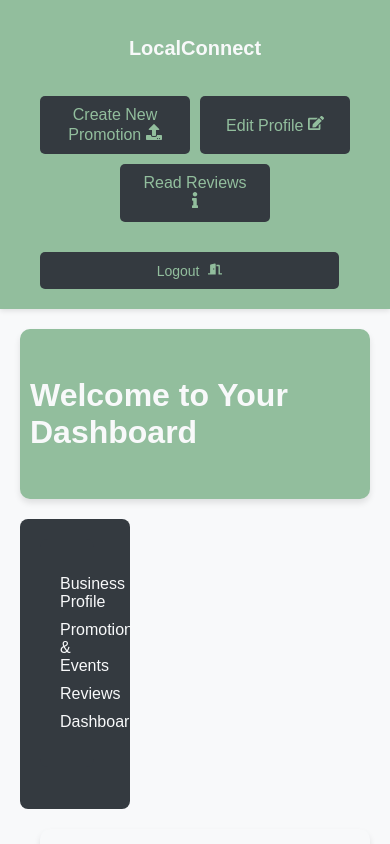
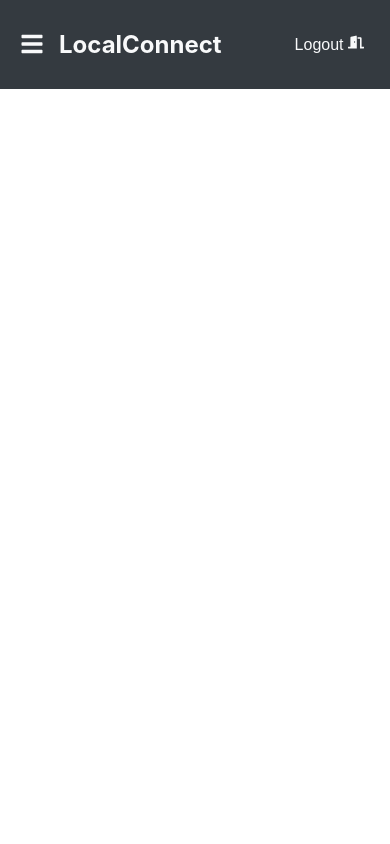
Before and after one commit to juzgit/Business-Discovery, a React (Create React App) app in the folder business-discovery/: page / in a window 390 px wide. Shown: the top 844 px of the page. Built offline with nearby package versions, Linux system fonts and the light colour scheme.

Commit message:
Removed the sidebar and replaced it with a menu header

```diff
--- a/business-discovery/src/App.js
+++ b/business-discovery/src/App.js
@@ -6,8 +6,11 @@ import { BrowserRouter as Router, Route, Routes } from "react-router-dom";
 //import UserDiscoverBusiness from "./userPages/DiscoverBusinessPage";
 //import CategoriesPage from "./userPages/CategoriesPage";
 //import UserProfile from "./userPages/UserProfilePage";
-import BusinessUserHP from "./BusinessPages/BusinessUserHP";
 
+
+//import BusinessUserHP from "./BusinessPages/BusinessUserHP";
+import BusinessHeader from "./BusinessPages/BusinessHeader";
+//import BusinessMenuHeader from "./BusinessPages/BusinessMenuHeaderComponent";
 //import BusinessProfile from "./BusinessPages/BusinessProfile";
 //import BusinessPromotions from "./BusinessPages/PromotionsPage";
 //import BusinessReviews from "./BusinessPages/ReviewsPage";
@@ -17,7 +20,7 @@ function App() {
     <div className="App">
         <Router>
             <Routes>
-            <Route path="/" element={<BusinessUserHP   />} />
+            <Route path="/" element={<BusinessHeader />} />
             </Routes>
         </Router>
     </div>
--- a/business-discovery/src/BusinessPages/BusinessHeader.js
+++ b/business-discovery/src/BusinessPages/BusinessHeader.js
@@ -1,30 +1,21 @@
 import React from "react";
-import { FaEdit, FaUpload, FaInfo, FaDoorOpen } from "react-icons/fa";
+import { FaDoorOpen } from "react-icons/fa";
 import '../businessPageStyling/businessHeader.scss';
+import BusinessMenuHeader from "./BusinessMenuHeaderComponent";
 
 const BusinessHeader = () => {
     return(
         <div className="header">
-            <div className="business-name-header">
+
+            <div className="header-left">
+                <BusinessMenuHeader />
                 <h2 className="business-name">LocalConnect</h2>
             </div>
 
-            <div className="actions">
-                <button className="action-btn">
-                    <a href="#home">Create New Promotion <FaUpload/> </a> {/**Takes you the promotions page */}
+            <div className="header-right">
+                <button className="log-out-btn">
+                    Logout <FaDoorOpen />
                 </button>
-
-                <button className="action-btn">
-                    <a href="#home">Edit Profile <FaEdit/> </a> {/**Takes you to Edit Profile page */}
-                </button>
-
-                <button className="action-btn">
-                    <a href="#home">Read Reviews <FaInfo /> </a> {/**Takes you to the Reviews Page */}
-                </button>
-            </div>
-
-            <div className="user-profile">
-                <button className="log-out-btn">Logout <FaDoorOpen /> </button>
             </div>
         </div>
     );
--- /dev/null
+++ b/business-discovery/src/BusinessPages/BusinessMenuHeaderComponent.js
@@ -0,0 +1,32 @@
+import React, { useState } from "react";
+import '../businessPageStyling/MenuHeader.scss';
+import { FaBars } from "react-icons/fa";
+
+const BusinessMenuHeader = () => {
+    const [menuHeader, setMenuHeader] = useState(false);
+
+    const toggleMenu = () => {
+        setMenuHeader(!menuHeader);
+    }
+
+    return(
+        <div className="menu-header">
+            <div className="menu-container">
+                <div className="menu-icon" onClick={toggleMenu}>
+                    <FaBars />
+                </div>
+
+                {menuHeader && (
+                <ul className= 'menu-links'>
+                    <li><a href="#home">Dashboard</a></li>
+                    <li><a href="#home">Promotions & Events</a></li>
+                    <li><a href="#home">Reviews</a></li>
+                    <li><a href="#home">Business Profile</a></li>
+                </ul>
+                )}
+            </div>
+        </div>
+    );
+};
+
+export default BusinessMenuHeader;
--- a/business-discovery/src/BusinessPages/BusinessProfile.js
+++ b/business-discovery/src/BusinessPages/BusinessProfile.js
@@ -2,7 +2,7 @@ import React, { useState } from 'react';
 import '../businessPageStyling/BusinessProfilePage.scss';
 import { FaEdit, FaSave } from 'react-icons/fa';
 import BusinessHeader from './BusinessHeader';
-import BusinessSidebar from './BusinessSideBarComponent';
+import BusinessSidebar from './BusinessMenuHeaderComponent';
 
 const BusinessProfile = () => {
     //mock business data
--- a/business-discovery/src/BusinessPages/BusinessSideBarComponent.js
+++ /dev/null
@@ -1,17 +0,0 @@
-import React from "react";
-import '../businessPageStyling/SideBar.scss';
-
-const BusinessSidebar = () => {
-    return(
-        <div className="sidebar">
-            <ul className="side-links">
-                <li><a href="#home">Business Profile</a></li>
-                <li><a href="#home">Promotions & Events</a></li>
-                <li><a href="#home">Reviews</a></li>
-                <li><a href="#home">Dashboard</a></li>
-            </ul>
-        </div>
-    );
-};
-
-export default BusinessSidebar;
--- a/business-discovery/src/BusinessPages/BusinessUserHP.js
+++ b/business-discovery/src/BusinessPages/BusinessUserHP.js
@@ -1,7 +1,7 @@
 import React from "react";
 import '../businessPageStyling/BusinessHomePage.scss';
 import BusinessHeader from "./BusinessHeader";
-import BusinessSidebar from "./BusinessSideBarComponent";
+import BusinessSidebar from "./BusinessMenuHeaderComponent";
 
 const BusinessUserHP = () => {
 
--- a/business-discovery/src/BusinessPages/PromotionsPage.js
+++ b/business-discovery/src/BusinessPages/PromotionsPage.js
@@ -1,6 +1,6 @@
 import React, { useState } from "react";
 import BusinessHeader from "./BusinessHeader";
-import BusinessSidebar from "./BusinessSideBarComponent";
+import BusinessSidebar from "./BusinessMenuHeaderComponent";
 import '../businessPageStyling/BusinessPromotions.scss';
 
 const BusinessPromotions = () => {
--- a/business-discovery/src/BusinessPages/ReviewsPage.js
+++ b/business-discovery/src/BusinessPages/ReviewsPage.js
@@ -1,6 +1,6 @@
 import React, { useState } from 'react';
 import BusinessHeader from './BusinessHeader';
-import BusinessSidebar from './BusinessSideBarComponent';
+import BusinessSidebar from './BusinessMenuHeaderComponent';
 import '../businessPageStyling/BusinessReviews.scss';
 
 const BusinessReviews = () => {
--- /dev/null
+++ b/business-discovery/src/businessPageStyling/MenuHeader.scss
@@ -0,0 +1,51 @@
+$primaryColor1: #92be9d;
+$neutralColor1: #F8F9FA;
+$neutralColor2: #343A40;
+
+.menu-header{
+    position: relative;
+    display: flex;
+    align-items: center;
+    width: 15%;
+
+    .menu-icon{
+        font-size: 1.2rem;
+        cursor: pointer;
+        color: $neutralColor1;
+
+        &:hover{
+            color: $primaryColor1;
+        }
+    }
+
+    .menu-links{
+        position: absolute;
+        top: 40px;
+        left: 0;
+        background-color: $neutralColor1;
+        list-style: none;
+        color: $neutralColor2;
+        padding: 8px 0;
+        margin: 0;
+        border-radius: 5px;
+        box-shadow: 0 4px 6px rgba(0, 0, 0, 0.2);
+        min-width: 150px;
+
+        li{
+            margin: 10px 0;
+            padding: 8px 12px;
+
+            a{
+                color: $neutralColor2;
+                text-decoration: none;
+                font-size: 1rem;
+
+                &:hover{
+                    background-color: $primaryColor1;
+                    color: $neutralColor1;
+                    border-radius: 4px;
+                }
+            }
+        }
+    }
+}
--- a/business-discovery/src/businessPageStyling/SideBar.scss
+++ /dev/null
@@ -1,29 +0,0 @@
-$primaryColor1: #92be9d;
-$neutralColor1: #F8F9FA;
-$neutralColor2: #343A40;
-
-.sidebar{
-    width: 20%;
-    background-color: $neutralColor2;
-    color: $neutralColor1;
-    padding: 20px;
-
-    .side-links{
-        list-style: none;
-        padding: 0;
-
-        li{
-            margin: 10px 0;
-
-            a{
-                color: $neutralColor1;
-                text-decoration: none;
-                font-size: 16px;
-
-                &:hover{
-                    text-decoration: underline;
-                }
-            }
-        }
-    }
-}
--- a/business-discovery/src/businessPageStyling/businessHeader.scss
+++ b/business-discovery/src/businessPageStyling/businessHeader.scss
@@ -4,115 +4,80 @@ $neutralColor2: #343A40;
 
 .header{
     display: flex;
-    flex-wrap: wrap;
     justify-content: space-between;
     align-items: center;
+    background-color: $neutralColor2;
+    color: $neutralColor1;
     padding: 10px 20px;
-    background-color: $primaryColor1;
+
+    .header-left{
+        display: flex;
+        align-items: center;
+
+        .menu-header{
+            margin-right: 15px;
+
+            .menu-icon{
+                font-size: 1.5rem;
                 color: $neutralColor1;
+                cursor: pointer;
+                display: flex;
+                align-items: center;
 
-    .business-name-header{
-        flex: 1;
-        .business-name{
-            font-size: 24px;
-            font-weight: bold;
+                &:hover{
+                    color: $primaryColor1;
                 }
             }
 
-    .actions{
-        display: flex;
-        gap: 15px;
-        flex-wrap: wrap;
-        justify-content: space-between;
-        flex: 2;
+            .menu-links{
+                position: absolute;
+                top: 50px;
+                left: 10px;
+                background-color: $neutralColor1;
+                list-style: none;
+                padding: 10px 0;
+                margin: 0;
+                border-radius: 5px;
+                box-shadow: 0 4px 6px rgba(0, 0, 0, 0.2);
+                min-width: 150px;
 
-        .action-btn{
-            background-color: $neutralColor2;
-            color: $neutralColor1;
-            border: none;
-            padding: 10px 20px;
-            border-radius: 5px;
-            cursor: pointer;
-            font-size: 16px;
+                li{
+                    margin: 0;
+                    padding: 8px 12px;
 
                     a{
+                        color: $neutralColor2;
                         text-decoration: none;
-                color: $primaryColor1;
-            }
+                        font-size: 1rem;
 
                         &:hover{
-                background-color: darken($neutralColor1, 10%);
-                color: lighten($neutralColor2, 10%);
+                            background-color: $primaryColor1;
+                            color: $neutralColor1;
+                            border-radius: 4px;
+                        }
+                    }
                 }
             }
         }
 
-    .user-profile{
-        display: flex;
-        align-items: center;
-        justify-content: flex-end;
-        gap: 15px;
-        flex: 1;
-        margin-left: auto;
+        .business-name{
+            font-size: 1.5rem;
+            font-weight: bold;
+            color: $neutralColor1;
+        }
+    }
 
+    .header-right{
         .log-out-btn{
-            background-color: $neutralColor2;
-            color: $primaryColor1;
+            background-color: transparent;
             border: none;
-            padding: 10px 15px;
-            border-radius: 5px;
+            color: $neutralColor1;
+            font-size: 1rem;
             cursor: pointer;
-            font-size: 14px;
-            margin-right: 11px;
 
             &:hover{
-                background-color: darken($neutralColor1, 10%);
-                color: lighten($neutralColor2, 10%);
-            }
-
-            svg{
-                margin-left: 5px;
+                color: $primaryColor1;
             }
         }
     }
-
-    @media (max-width: 768px){
-        flex-direction: column;
-        align-items: stretch;
-        gap: 20px;
-
-        .business-name-header{
-            width: 100%;
-            text-align: center;
-
-            .business-name{
-                font-size: 20px;
 }
-        }
-
-        .actions{
-            justify-content: center;
-            width: 100%;
-            gap: 10px;
-
-            .action-btn{
-                width: 150px;
-                max-width: 300px;
-                text-align: center;
-            }
-        }
-
-        .user-profile{
-            justify-content: center;
-            width: 100%;
-            margin-top: 10px;
-
-            .log-out-btn{
-                width: 100%;
-                max-width: 300px;
-                text-align: center;
-            }
-        }
-    }
-
-}
```
Lines whose indentation alone changed are shown as unchanged.
